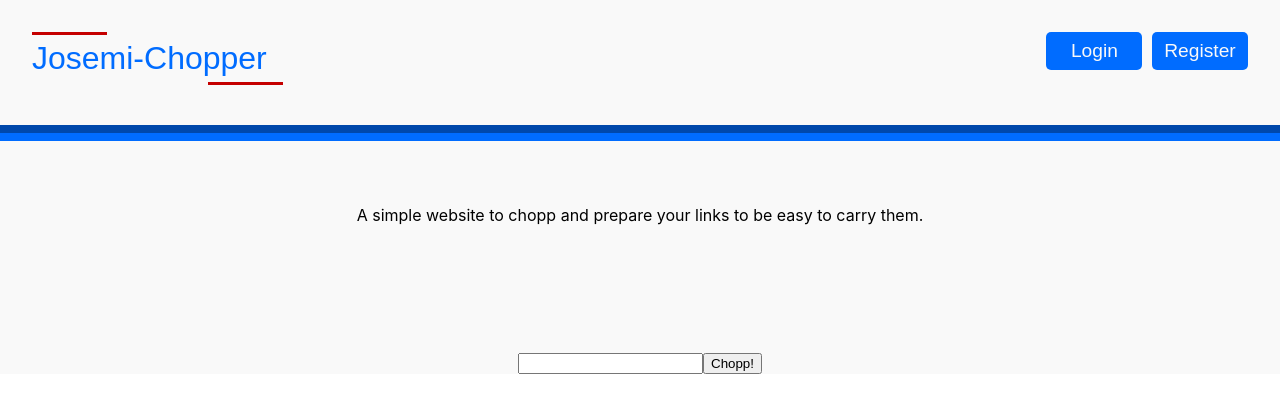
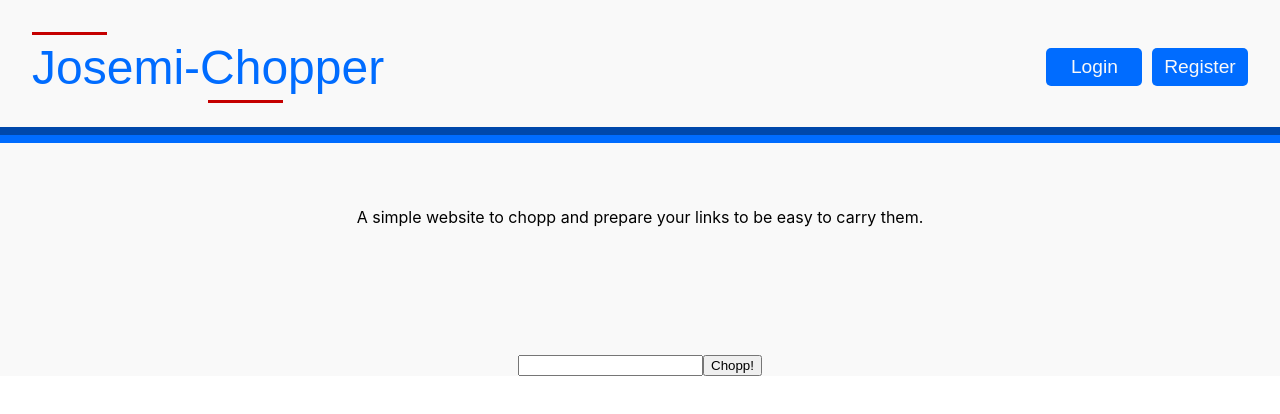
Before and after one commit to josemsb92/url-chopper-frontend, a React (Create React App) app: page / in a window 1280 px wide. Shown: the top 414 px of the page. Built offline with nearby package versions, Linux system fonts and the light colour scheme.

Commit message:
changed nav margin

```diff
--- a/src/assets/scss/navbar.scss
+++ b/src/assets/scss/navbar.scss
@@ -50,8 +50,7 @@
 }
 .nav-title{
   color: #006cff;
-  font-size: 2rem;
-  margin-bottom:1rem ;
+  font-size: 3rem;
 }
 .nav-title:before{
   background-color: #c50000;
@@ -73,6 +72,7 @@
 }
 .nav-login-register{
   button{
+    margin-top: 1rem;
     margin-left: 0.6rem;
     color: #f9f9f9;
     background-color: #006cff;
```
